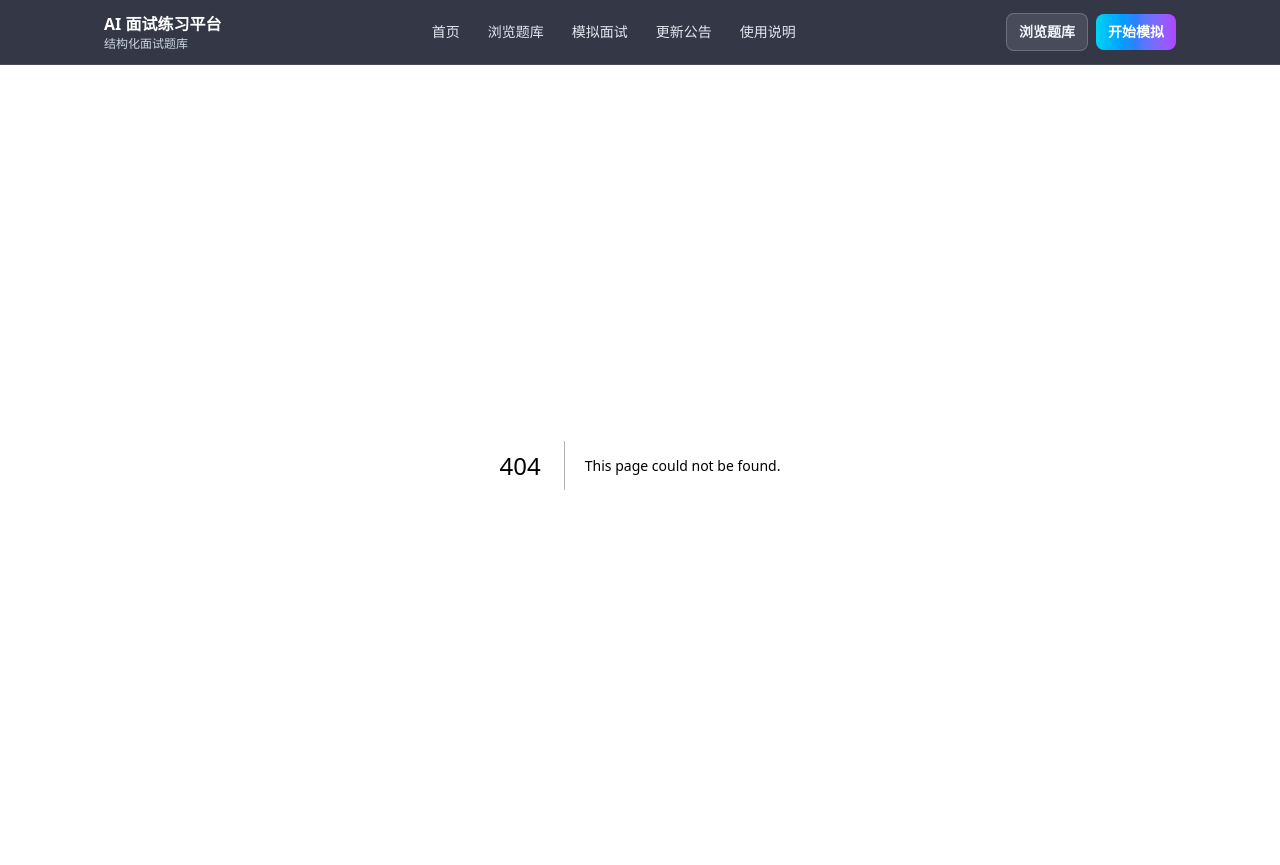
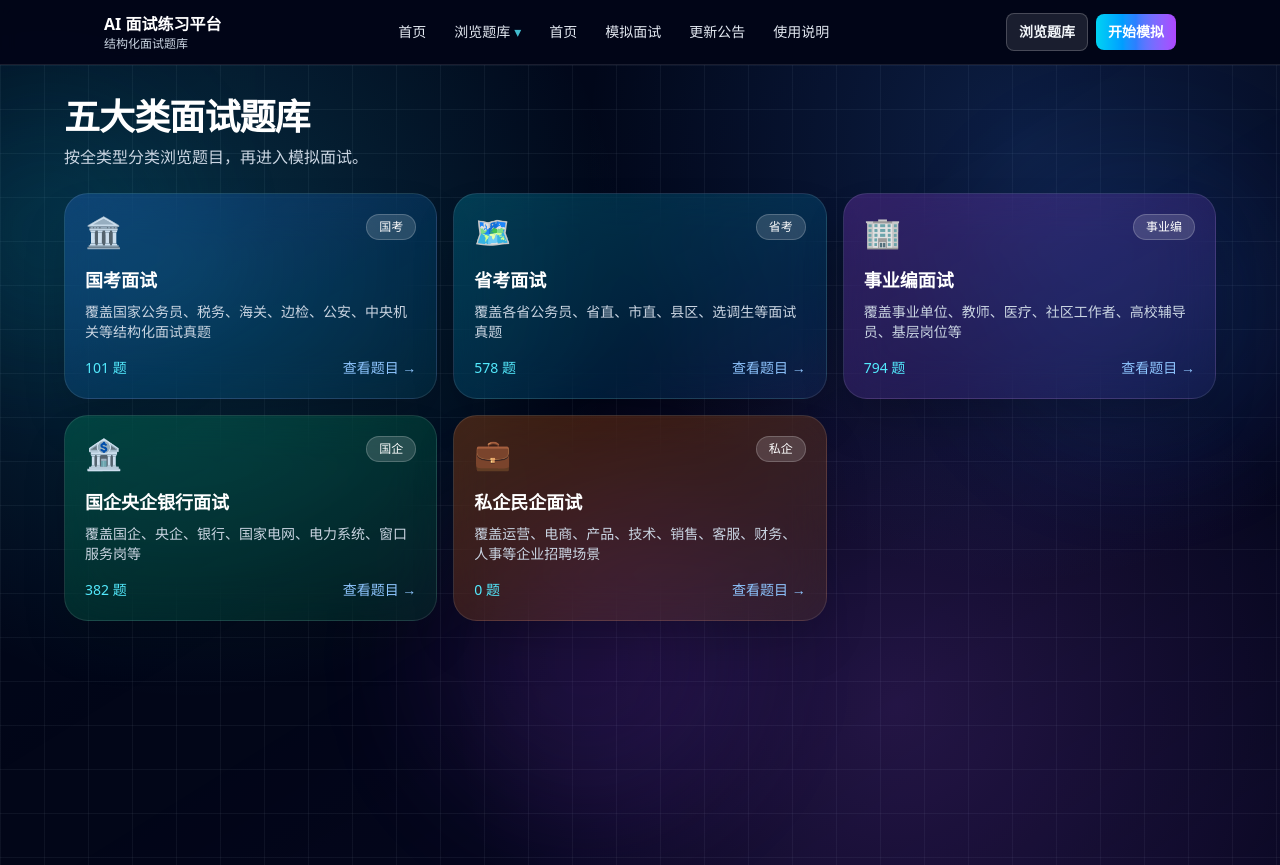
Before and after one commit to pancunzhi1124-pixel/xiaohongshu-interview-platform, a Next.js app: page /banks in a window 1280 px wide. Before the commit this address had no page. Built offline with nearby package versions, Linux system fonts and the light colour scheme.

Commit message:
refine home layout and add bank dropdown navigation

```diff
--- /dev/null
+++ b/app/banks/page.tsx
@@ -0,0 +1,38 @@
+import BankExplorer from "@/components/BankExplorer";
+import AnimatedBackground from "@/components/ui/AnimatedBackground";
+import FloatingOrbs from "@/components/ui/FloatingOrbs";
+import { interviewBanks } from "@/data/question-banks";
+import { examTypeCategories } from "@/data/question-pools/categories";
+import { loadStructuredInterviewQuestions } from "@/data/question-pools/structured";
+
+export default async function BanksPage() {
+  const structuredQuestions = await loadStructuredInterviewQuestions();
+  const structuredCounts = structuredQuestions.reduce<Record<string, number>>(
+    (acc, item) => ((acc[item.examType] = (acc[item.examType] ?? 0) + 1), acc),
+    {},
+  );
+  const fallbackCounts = interviewBanks.reduce<Record<string, number>>((acc, bank) => ((acc[bank.id] = bank.questions.length), acc), {});
+
+  const counts = Object.fromEntries(
+    examTypeCategories.map((category) => [
+      category.id,
+      structuredCounts[category.id] && structuredCounts[category.id] > 0
+        ? structuredCounts[category.id]
+        : (fallbackCounts[category.id] ?? 0),
+    ]),
+  );
+
+  return (
+    <main className="relative min-h-screen px-6 py-8 md:px-10">
+      <AnimatedBackground />
+      <FloatingOrbs />
+      <section className="relative z-10 mx-auto max-w-6xl pb-12">
+        <h1 className="text-3xl font-bold tracking-tight text-white md:text-4xl">五大类面试题库</h1>
+        <p className="mt-2 text-slate-300">按全类型分类浏览题目，再进入模拟面试。</p>
+        <div className="mt-6">
+          <BankExplorer questionCounts={counts} />
+        </div>
+      </section>
+    </main>
+  );
+}
--- a/app/page.tsx
+++ b/app/page.tsx
@@ -1,38 +1,18 @@
 import Link from "next/link";
-import BankExplorer from "@/components/BankExplorer";
 import HeroAnnouncementsPanel from "@/components/home/HeroAnnouncementsPanel";
 import AnimatedBackground from "@/components/ui/AnimatedBackground";
 import FloatingOrbs from "@/components/ui/FloatingOrbs";
 import InteractiveGridBackground from "@/components/ui/InteractiveGridBackground";
-import { interviewBanks } from "@/data/question-banks";
-import { examTypeCategories } from "@/data/question-pools/categories";
-import { loadStructuredInterviewQuestions } from "@/data/question-pools/structured";
 
-const highlights = ["5 大主分类", "结构化真题优先", "1 次 AI 动态追问", "视频感模拟体验"];
+const highlights = ["5 大主分类", "结构化真题优先", "1 次 AI 动态追问", "视频模拟体验"];
 
 const featureCards = [
   ["固定题库主问题，避免 AI 跑题", "每个方向沉淀高频核心问题，模拟练习更稳定、可复盘。"],
   ["AI 动态追问，模拟真实面试官", "根据回答内容实时追问，让你提前适应压力与临场变化。"],
   ["自动生成报告，定位表达短板", "从结构、岗位匹配与表达说服力给出可执行优化建议。"],
-];
+] as const;
 
-export default async function HomePage() {
-  const structuredQuestions = await loadStructuredInterviewQuestions();
-  const structuredCounts = structuredQuestions.reduce<Record<string, number>>(
-    (acc, item) => ((acc[item.examType] = (acc[item.examType] ?? 0) + 1), acc),
-    {},
-  );
-  const fallbackCounts = interviewBanks.reduce<Record<string, number>>(
-    (acc, b) => ((acc[b.id] = b.questions.length), acc),
-    {},
-  );
-  const counts = Object.fromEntries(
-    examTypeCategories.map((c) => [
-      c.id,
-      structuredCounts[c.id] && structuredCounts[c.id] > 0 ? structuredCounts[c.id] : (fallbackCounts[c.id] ?? 0),
-    ]),
-  );
-
+export default function HomePage() {
   return (
     <main className="relative min-h-screen overflow-x-hidden">
       <AnimatedBackground />
@@ -43,9 +23,7 @@ export default async function HomePage() {
           <InteractiveGridBackground />
           <div className="relative z-10 grid items-start gap-8 px-6 py-8 lg:grid-cols-[1.1fr_0.9fr] md:px-8 md:py-10">
             <div>
-              <span className="inline-flex rounded-full border border-white/20 bg-white/10 px-3 py-1 text-xs text-slate-200">
-                AI 面试练习平台
-              </span>
+              <span className="inline-flex rounded-full border border-white/20 bg-white/10 px-3 py-1 text-xs text-slate-200">AI 面试练习平台</span>
               <h1 className="mt-4 text-4xl font-bold tracking-tight md:text-6xl">全类型 AI 结构化模拟面试</h1>
               <p className="mt-4 text-slate-300 md:text-lg">覆盖国考、省考、事业编、国企央企银行、私企民企等全类型面试场景。</p>
               <div className="mt-8 flex flex-wrap gap-3">
@@ -55,9 +33,9 @@ export default async function HomePage() {
                 >
                   立即开始模拟
                 </Link>
-                <a href="#banks" className="rounded-xl border border-white/10 bg-white/10 px-5 py-3 font-semibold text-slate-100">
+                <Link href="/banks" className="rounded-xl border border-white/10 bg-white/10 px-5 py-3 font-semibold text-slate-100">
                   浏览题库
-                </a>
+                </Link>
               </div>
             </div>
             <HeroAnnouncementsPanel />
@@ -65,7 +43,7 @@ export default async function HomePage() {
         </div>
       </section>
 
-      <section id="usage-guide" className="mx-auto max-w-6xl px-6 md:px-10">
+      <section id="usage-guide" className="mx-auto max-w-6xl px-6 pb-16 md:px-10">
         <div className="grid gap-3 rounded-3xl border border-white/10 bg-white/5 p-4 text-center md:grid-cols-4">
           {highlights.map((item) => (
             <p key={item} className="font-semibold text-slate-200">
@@ -82,14 +60,6 @@ export default async function HomePage() {
           ))}
         </div>
       </section>
-
-      <section id="banks" className="mx-auto mt-12 max-w-6xl px-6 pb-16 md:px-10">
-        <h2 className="text-3xl font-bold tracking-tight text-white">五大类面试题库</h2>
-        <p className="mt-2 text-slate-300">按全类型分类浏览题目，再进入模拟面试</p>
-        <div className="mt-6">
-          <BankExplorer questionCounts={counts} />
-        </div>
-      </section>
     </main>
   );
 }
--- /dev/null
+++ b/components/layout/BankDropdownMenu.tsx
@@ -0,0 +1,53 @@
+import Link from "next/link";
+
+const bankItems = [
+  {
+    title: "国考面试",
+    description: "覆盖国家公务员、税务、海关、边检、公安、中央机关等结构化面试真题",
+    href: "/banks/national-civil-service",
+  },
+  {
+    title: "省考面试",
+    description: "覆盖各省公务员、省直、市直、县区、选调生等面试真题",
+    href: "/banks/provincial-civil-service",
+  },
+  {
+    title: "事业编面试",
+    description: "覆盖事业单位、教师、医疗、社工、高校辅导员等岗位面试真题",
+    href: "/banks/public-institution",
+  },
+  {
+    title: "国企央企银行面试",
+    description: "覆盖国企、央企、银行、农商行、国家电网、电力系统等面试真题",
+    href: "/banks/state-owned-enterprise",
+  },
+  {
+    title: "私企民企面试",
+    description: "覆盖互联网、电商、运营、销售、客服、产品、技术、财务、人事等企业招聘场景",
+    href: "/banks/private-company",
+  },
+] as const;
+
+export default function BankDropdownMenu() {
+  return (
+    <div className="invisible absolute left-1/2 top-full z-50 mt-3 w-[min(92vw,620px)] -translate-x-1/2 rounded-2xl border border-cyan-300/20 bg-slate-950/95 p-3 opacity-0 shadow-2xl backdrop-blur-xl transition duration-200 group-hover:visible group-hover:opacity-100">
+      <div className="grid gap-2 sm:grid-cols-2">
+        {bankItems.map((bank, idx) => (
+          <Link
+            key={bank.href}
+            href={bank.href}
+            className={`rounded-xl border border-transparent p-3 transition hover:border-cyan-300/30 hover:bg-cyan-400/10 ${
+              idx === bankItems.length - 1 ? "sm:col-span-2" : ""
+            }`}
+          >
+            <div className="flex items-start justify-between gap-3">
+              <h3 className="text-sm font-semibold text-cyan-100">{bank.title}</h3>
+              <span aria-hidden className="text-cyan-300">→</span>
+            </div>
+            <p className="mt-1 text-xs leading-5 text-slate-300">{bank.description}</p>
+          </Link>
+        ))}
+      </div>
+    </div>
+  );
+}
--- a/components/layout/TopNavbar.tsx
+++ b/components/layout/TopNavbar.tsx
@@ -1,12 +1,12 @@
 import Link from "next/link";
+import BankDropdownMenu from "@/components/layout/BankDropdownMenu";
 
 const navItems = [
   { label: "首页", href: "/" },
-  { label: "浏览题库", href: "/#banks" },
   { label: "模拟面试", href: "/interview" },
   { label: "更新公告", href: "/announcements" },
   { label: "使用说明", href: "/#usage-guide" },
-];
+] as const;
 
 export default function TopNavbar() {
   return (
@@ -18,6 +18,18 @@ export default function TopNavbar() {
         </Link>
 
         <nav className="hidden flex-1 items-center justify-center gap-5 text-sm text-slate-200 md:flex lg:gap-7">
+          <Link href="/" className="transition hover:text-cyan-300">
+            首页
+          </Link>
+          <div className="group relative">
+            <Link href="/banks" className="inline-flex items-center gap-1 transition hover:text-cyan-300">
+              浏览题库
+              <span aria-hidden className="text-cyan-300/80">
+                ▾
+              </span>
+            </Link>
+            <BankDropdownMenu />
+          </div>
           {navItems.map((item) => (
             <Link key={item.label} href={item.href} className="transition hover:text-cyan-300">
               {item.label}
@@ -27,7 +39,7 @@ export default function TopNavbar() {
 
         <div className="ml-auto flex items-center gap-2">
           <Link
-            href="/#banks"
+            href="/banks"
             className="rounded-lg border border-white/20 bg-white/10 px-3 py-2 text-xs font-semibold text-slate-100 transition hover:border-cyan-300/60 hover:text-cyan-200 md:text-sm"
           >
             浏览题库
@@ -41,6 +53,12 @@ export default function TopNavbar() {
         </div>
       </div>
       <nav className="mx-auto flex max-w-6xl items-center gap-4 overflow-x-auto px-6 pb-3 text-xs text-slate-300 md:hidden md:px-10">
+        <Link href="/" className="whitespace-nowrap transition hover:text-cyan-300">
+          首页
+        </Link>
+        <Link href="/banks" className="whitespace-nowrap transition hover:text-cyan-300">
+          浏览题库
+        </Link>
         {navItems.map((item) => (
           <Link key={item.label} href={item.href} className="whitespace-nowrap transition hover:text-cyan-300">
             {item.label}
```
